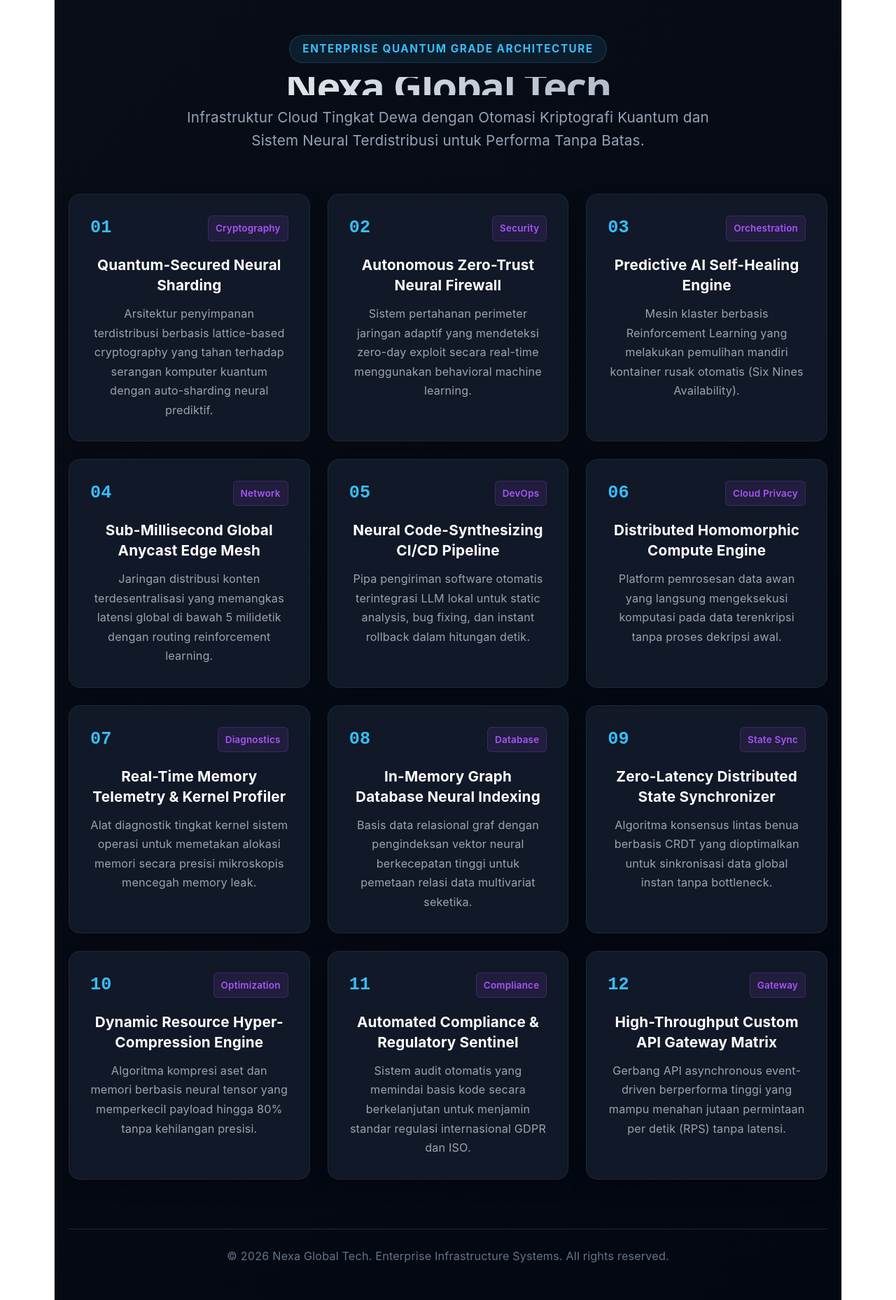
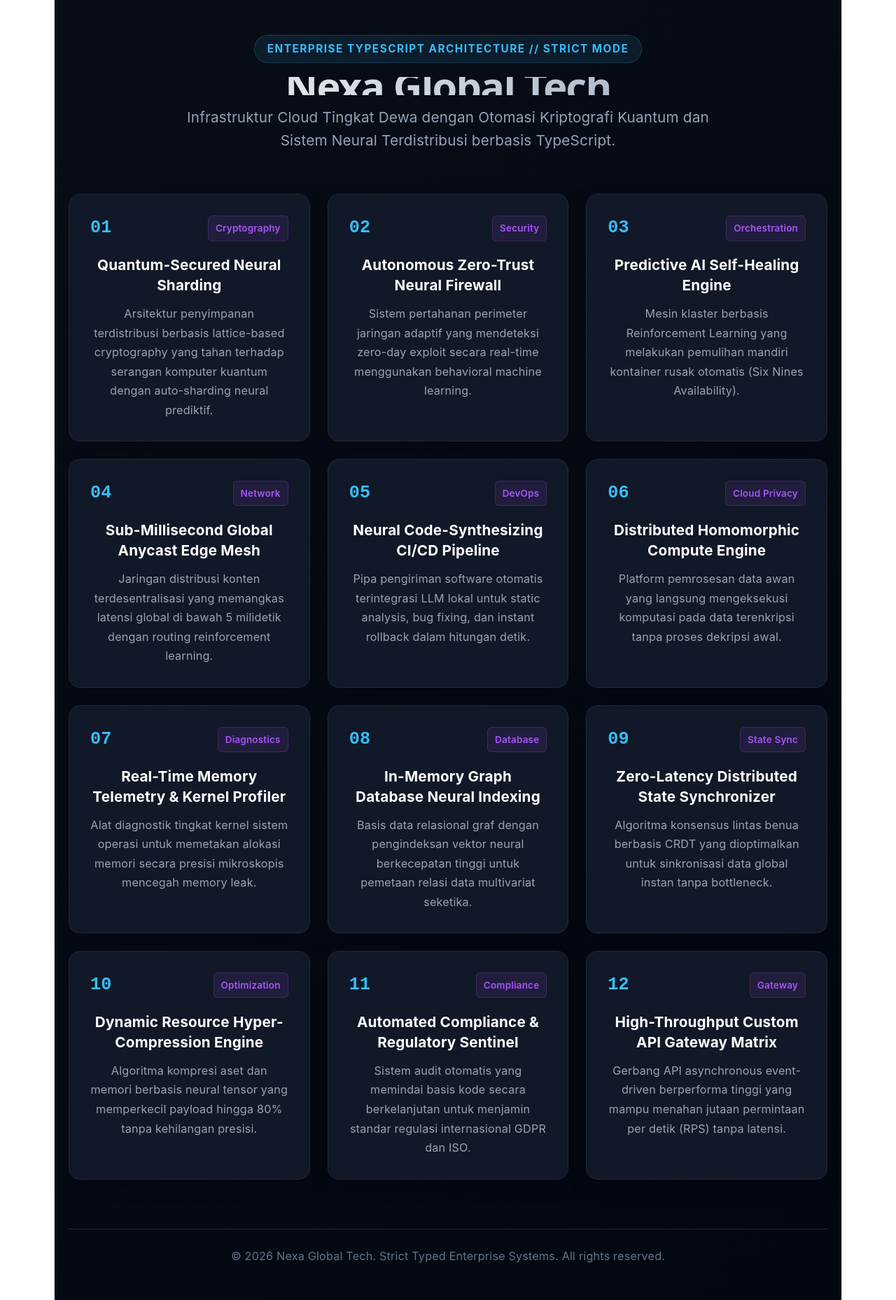
Before and after one commit to maul99289-star/nexa-global-tech, a React (Vite) app: page / in a window 1280 px wide. Shown: the whole page at 70% size. Built offline with nearby package versions, Linux system fonts and the light colour scheme.

Commit message:
refactor App.tsx with strict TypeScript interfaces

```diff
--- a/src/App.tsx
+++ b/src/App.tsx
@@ -1,5 +1,13 @@
-export default function App() {
-  const features = [
+import React from 'react';
+
+interface FeatureItem {
+  readonly num: string;
+  readonly title: string;
+  readonly tag: string;
+  readonly desc: string;
+}
+
+const FEATURES: readonly FeatureItem[] = [
   { num: "01", title: "Quantum-Secured Neural Sharding", tag: "Cryptography", desc: "Arsitektur penyimpanan terdistribusi berbasis lattice-based cryptography yang tahan terhadap serangan komputer kuantum dengan auto-sharding neural prediktif." },
   { num: "02", title: "Autonomous Zero-Trust Neural Firewall", tag: "Security", desc: "Sistem pertahanan perimeter jaringan adaptif yang mendeteksi zero-day exploit secara real-time menggunakan behavioral machine learning." },
   { num: "03", title: "Predictive AI Self-Healing Engine", tag: "Orchestration", desc: "Mesin klaster berbasis Reinforcement Learning yang melakukan pemulihan mandiri kontainer rusak otomatis (Six Nines Availability)." },
@@ -14,28 +22,27 @@
   { num: "12", title: "High-Throughput Custom API Gateway Matrix", tag: "Gateway", desc: "Gerbang API asynchronous event-driven berperforma tinggi yang mampu menahan jutaan permintaan per detik (RPS) tanpa latensi." }
 ];
 
+export default function App(): React.JSX.Element {
   return (
     <div style={{ minHeight: '100vh', background: 'linear-gradient(135deg, #090d16 0%, #030712 100%)', color: '#f8fafc', fontFamily: 'Inter, system-ui, sans-serif', padding: '50px 20px' }}>
       <div style={{ maxWidth: '1280px', margin: '0 auto' }}>
 
-        {/* Header Elegant */}
         <header style={{ textAlign: 'center', marginBottom: '60px' }}>
           <div style={{ display: 'inline-block', background: 'rgba(56, 189, 248, 0.1)', color: '#38bdf8', padding: '6px 18px', borderRadius: '30px', fontSize: '0.85rem', fontWeight: '700', textTransform: 'uppercase', letterSpacing: '1.5px', border: '1px solid rgba(56, 189, 248, 0.2)', marginBottom: '20px' }}>
-            Enterprise Quantum Grade Architecture
+            Enterprise TypeScript Architecture // Strict Mode
           </div>
           <h1 style={{ fontSize: '3.2rem', fontWeight: '800', margin: '0 0 15px 0', background: 'linear-gradient(to right, #ffffff, #94a3b8)', WebkitBackgroundClip: 'text', WebkitTextFillColor: 'transparent' }}>
             Nexa Global Tech
           </h1>
           <p style={{ fontSize: '1.15rem', color: '#94a3b8', maxWidth: '750px', margin: '0 auto', lineHeight: '1.6' }}>
-            Infrastruktur Cloud Tingkat Dewa dengan Otomasi Kriptografi Kuantum dan Sistem Neural Terdistribusi untuk Performa Tanpa Batas.
+            Infrastruktur Cloud Tingkat Dewa dengan Otomasi Kriptografi Kuantum dan Sistem Neural Terdistribusi berbasis TypeScript.
           </p>
         </header>
 
-        {/* Grid 12 Fitur Modern Berkelas */}
         <div style={{ display: 'grid', gridTemplateColumns: 'repeat(auto-fit, minmax(320px, 1fr))', gap: '25px' }}>
-          {features.map((f, i) => (
+          {FEATURES.map((f: FeatureItem, index: number) => (
             <div
-              key={i}
+              key={index}
               style={{
                 background: '#111827',
                 border: '1px solid #1f2937',
@@ -63,9 +70,8 @@
           ))}
         </div>
 
-        {/* Footer Info */}
         <footer style={{ textAlign: 'center', marginTop: '70px', borderTop: '1px solid #1f2937', paddingTop: '25px', color: '#64748b', fontSize: '0.9rem' }}>
-          &copy; 2026 Nexa Global Tech. Enterprise Infrastructure Systems. All rights reserved.
+          &copy; 2026 Nexa Global Tech. Strict Typed Enterprise Systems. All rights reserved.
         </footer>
 
       </div>
```
Lines whose indentation alone changed are shown as unchanged.
